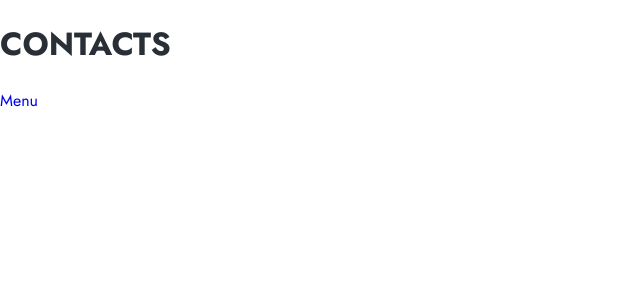
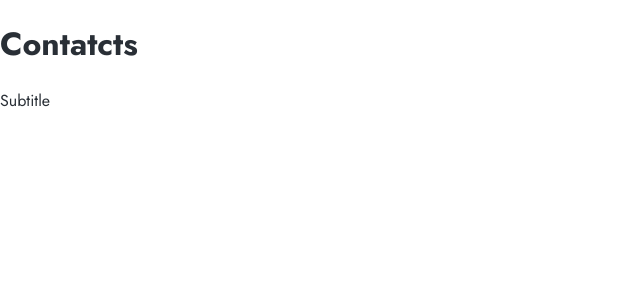
Before and after one commit to prPedr/dnc-arq-pedro, a React (Vite) app in the folder dnc-arq-pedro/: page /contacts in a window 1280 px wide. Shown: the top 300 px of the page, without its empty margins (0-640 px from the left). Built offline with nearby package versions, Linux system fonts and the light colour scheme.

Commit message:
Criacao das paginas Home, About, Contact e Projects

```diff
--- a/dnc-arq-pedro/src/App.jsx
+++ b/dnc-arq-pedro/src/App.jsx
@@ -1,13 +1,19 @@
 import { BrowserRouter as Router, Routes, Route, Link } from "react-router-dom"
+
+// PAGINAS
+import Home from "./pages/Home"
+import About from "./pages/About"
+import Projects from "./pages/Projects"
+import Contatcts from "./pages/Contact"
 
 function App() {
   return (
     <Router>
       <Routes>
-        <Route path="/" element={<><h1>HOME</h1></>}></Route>
-        <Route path="/about" element={<><h1>ABOUT</h1><Link to="/">Menu</Link></>}></Route>
-        <Route path="/projects" element={<><h1>PROJECTS</h1><Link to="/">Menu</Link></>}></Route>
-        <Route path="/contacts" element={<><h1>CONTACTS</h1><Link to="/">Menu</Link></>}></Route>
+        <Route path="/" element={<Home/>}></Route>
+        <Route path="/about" element={<About/>}></Route>
+        <Route path="/projecs" element={<Projects/>}></Route>
+        <Route path="/contacts" element={<Contatcts/>}></Route>
       </Routes>
     </Router>
   )
--- /dev/null
+++ b/dnc-arq-pedro/src/pages/About.jsx
@@ -0,0 +1,10 @@
+function About() {
+    return (
+        <>
+            <h1>About</h1>
+            <p>Subtitle</p>
+        </>
+    )
+}
+
+export default About
--- /dev/null
+++ b/dnc-arq-pedro/src/pages/Contact.jsx
@@ -0,0 +1,10 @@
+function Contatcts() {
+    return (
+        <>
+            <h1>Contatcts</h1>
+            <p>Subtitle</p>
+        </>
+    )
+}
+
+export default Contatcts
--- /dev/null
+++ b/dnc-arq-pedro/src/pages/Home.jsx
@@ -0,0 +1,10 @@
+function Home() {
+    return (
+        <>
+            <h1>Home</h1>
+            <p>Subtitle</p>
+        </>
+    )
+}
+
+export default Home
--- /dev/null
+++ b/dnc-arq-pedro/src/pages/Projects.jsx
@@ -0,0 +1,10 @@
+function Projects() {
+    return (
+        <>
+            <h1>Projects</h1>
+            <p>Subtitle</p>
+        </>
+    )
+}
+
+export default Projects
```
